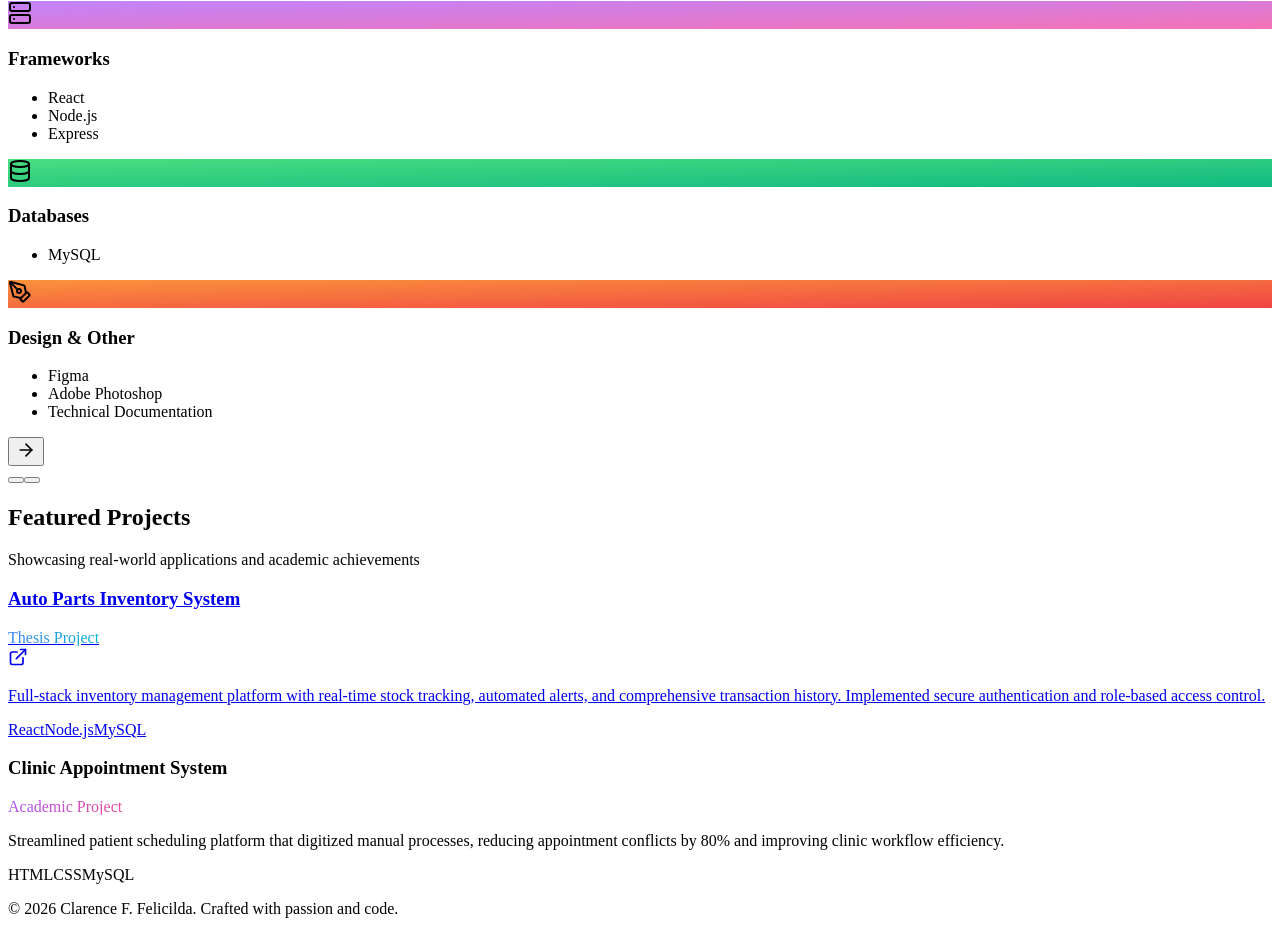
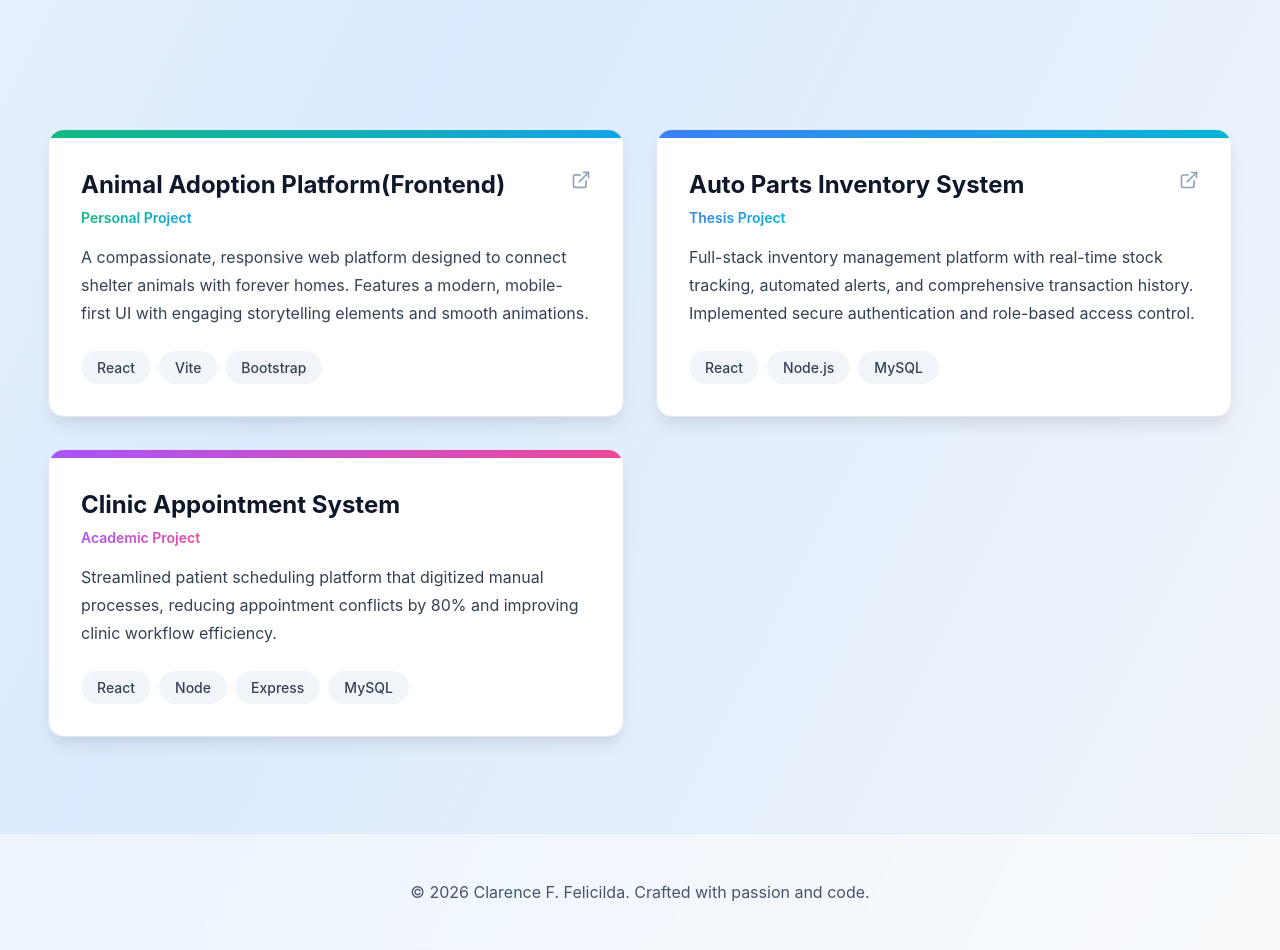
Before and after one commit to kurarenzu007/my-portfolio, a React (Vite) app in the folder my-portfolio/: page / in a window 1280 px wide. Shown: the part 1617-2567 px from the top of the page. Built offline with nearby package versions, Linux system fonts and the light colour scheme.

Commit message:
Another Project Added

```diff
--- a/my-portfolio/src/Portfolio.jsx
+++ b/my-portfolio/src/Portfolio.jsx
@@ -42,6 +42,14 @@ const Portfolio = () => {
 
   const projects = [
     {
+      title: "Animal Adoption Platform(Frontend)",
+      role: "Personal Project",
+      tech: ["React", "Vite", "Bootstrap"],
+      desc: "A compassionate, responsive web platform designed to connect shelter animals with forever homes. Features a modern, mobile-first UI with engaging storytelling elements and smooth animations.",
+      gradient: "linear-gradient(to right, #10b981, #0ea5e9)",
+      link: "https://kurarenzu007.github.io/AnimalAdoption/"
+    },
+    {
       title: "Auto Parts Inventory System",
       role: "Thesis Project",
       tech: ["React", "Node.js", "MySQL"],
@@ -52,7 +60,7 @@ const Portfolio = () => {
     {
       title: "Clinic Appointment System",
       role: "Academic Project",
-      tech: ["HTML", "CSS", "MySQL"],
+      tech: ["React", "Node", "Express", "MySQL"],
       desc: "Streamlined patient scheduling platform that digitized manual processes, reducing appointment conflicts by 80% and improving clinic workflow efficiency.",
       gradient: "linear-gradient(to right, #a855f7, #ec4899)",
       link: null
--- a/my-portfolio/src/main.jsx
+++ b/my-portfolio/src/main.jsx
@@ -1,6 +1,7 @@
 import { StrictMode } from 'react'
 import { createRoot } from 'react-dom/client'
 import App from './App.jsx'
+import './App.css'
 
 createRoot(document.getElementById('root')).render(
   <StrictMode>
--- a/my-portfolio/vite.config.js
+++ b/my-portfolio/vite.config.js
@@ -4,5 +4,5 @@ import react from '@vitejs/plugin-react'
 // https://vitejs.dev/config/
 export default defineConfig({
   plugins: [react()],
-  base: "/my-portfolio/",  // <--- ADD THIS LINE (Must match your repo name)
+  base: "/my-portfolio/",
 })
--- a/package.json
+++ b/package.json
@@ -1,5 +1,5 @@
 {
-  "homepage": "https://kurarenzu007.github.io/my-portfolio",
+
 
   "dependencies": {
     "lucide-react": "^0.562.0"
```
Also changed, not shown: my-portfolio/package.json (line endings or trailing spaces), 1 other file (tests, documents, lock files or other folders).
